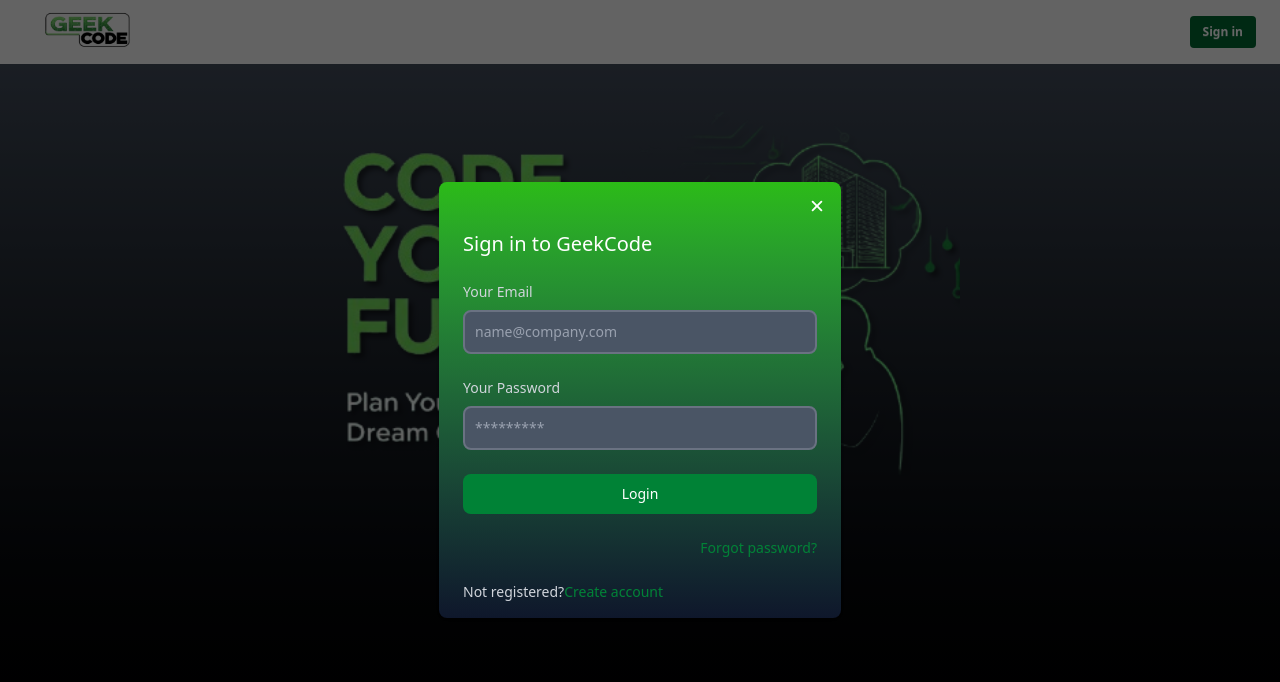
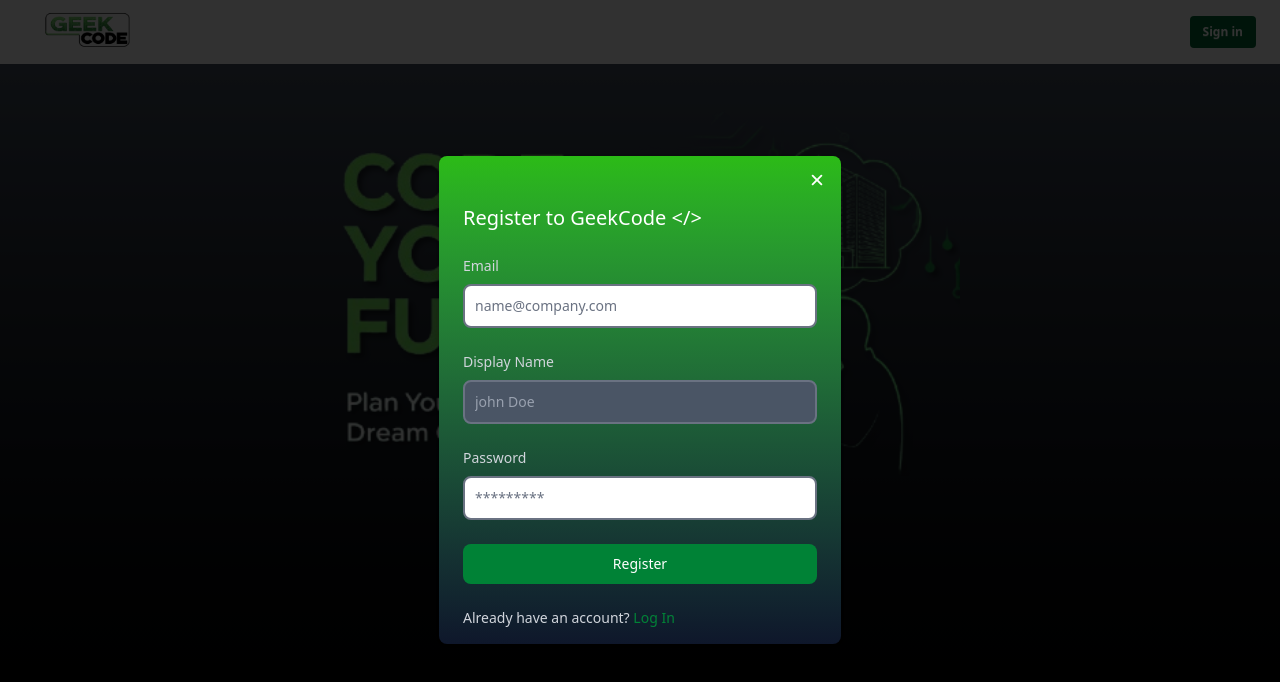
Before and after one commit to prakhar-srivastavaa/GeekCode, a Next.js app in the folder geekcode/: page /auth in a window 1280 px wide. Shown: the top 682 px of the page. Built offline with nearby package versions, Linux system fonts and the light colour scheme.

Commit message:
register page done with form

```diff
--- a/geekcode/src/Components/Modals/AuthModal.tsx
+++ b/geekcode/src/Components/Modals/AuthModal.tsx
@@ -1,6 +1,7 @@
 import React from 'react';
 import { IoClose, IoCloseOutline } from 'react-icons/io5';
 import Login from './Login';
+import Signup from './Signup';
 
 type AuthModalProps = {
 
@@ -10,7 +11,7 @@ const AuthModal: React.FC<AuthModalProps> = () => {
 
     return (
         <>
-            <div className='absolute top-0 left-0 w-full h-full flex items-center justify-center bg-black/60'></div>
+            <div className='absolute top-0 left-0 w-full h-full flex items-center justify-center bg-black/80'></div>
             <div className='w-full sm:w-[450px]  absolute top-[50%] left-[50%] translate-x-[-50%] translate-y-[-50%]  flex justify-center items-center'>
                 <div className='relative w-full h-full mx-auto flex items-center justify-center'>
                     <div className='bg-white rounded-lg shadow relative w-full bg-gradient-to-b from-brand-orange rounded-lg s to-slate-900 mx-6'>
@@ -21,7 +22,7 @@ const AuthModal: React.FC<AuthModalProps> = () => {
                                 <IoClose className='h-5 w-5'/>
                             </button>
                         </div>
-                        <Login />
+                        <Signup />
                     </div>
                 </div>
             </div>
--- a/geekcode/src/Components/Modals/Login.tsx
+++ b/geekcode/src/Components/Modals/Login.tsx
@@ -9,7 +9,7 @@ const Login: React.FC<LoginProps> = () => {
     return (
         <form className='space-y-6 px-6 pb-4'>
             <h3 className='text-xl font-medium text-white'>
-                Sign in to GeekCode
+                Sign in to GeekCode {"</>"}
             </h3>
             <div>
                 <label htmlFor="email" className='text-sm font-medium block mb-2 text-gray-300'>
@@ -43,7 +43,7 @@ const Login: React.FC<LoginProps> = () => {
                 </a>
             </button>
             <div className='text-sm font-medium text-gray-300'>
-                Not registered?
+                Not registered?{" "}
                 <a></a>
                 <a href='#' className=' text-green-700 hover:underline w-full'>
                     Create account
--- a/geekcode/src/Components/Modals/Signup.tsx
+++ b/geekcode/src/Components/Modals/Signup.tsx
@@ -0,0 +1,62 @@
+import React from 'react';
+
+type SignupProps = {
+
+};
+
+const Signup: React.FC<SignupProps> = () => {
+
+    return (
+        <form className='space-y-6 px-6 pb-4 '>
+            <h3 className='text-xl font-medium text-white'>
+                Register to GeekCode {"</>"}
+            </h3>
+            <div>
+                <label htmlFor="email" className='text-sm font-medium block mb-2 text-gray-300'>
+                    Email
+                </label>
+                <input type="email"
+                    name="email"
+                    id="email"
+                    className='border-2 outline-none sm:text-sm rounded-lg focus:ring-blue-500 focus:border-blue-500 block w-full p-2.5 bg-white border-gray-500 placeholder-gray-500 text-black'
+                    placeholder='name@company.com'
+                />
+            </div>
+            <div>
+                <label htmlFor="displayName" className='text-sm font-medium block mb-2 text-gray-300'>
+                    Display Name
+                </label>
+                <input type="displayName"
+                    name="displayName"
+                    id="displayName"
+                    className='border-2 outline-none sm:text-sm rounded-lg focus:ring-blue-500 focus:border-blue-500 block w-full p-2.5 bg-gray-600 border-gray-500 placeholder-gray-400 text-white'
+                    placeholder='john Doe'
+                />
+            </div>
+            <div>
+                <label htmlFor="password" className='text-sm font-medium block mb-2 text-gray-300'>
+                    Password
+                </label>
+                <input type="password"
+                    name="password"
+                    id="password"
+                    className='border-2 outline-none sm:text-sm rounded-lg focus:ring-blue-500 focus:border-blue-500 block w-full p-2.5 bg-white border-gray-500 placeholder-gray-500 text-black'
+                    placeholder='*********'
+                />
+            </div>
+
+            <button type='submit' className='w-full text-white bg-green-700 hover:bg-green-800 focus:ring-4 focus:outline-none focus:ring-green-300 font-medium rounded-lg text-sm px-5 py-2.5 text-center'>
+                Register
+            </button>
+
+            <div className='text-sm font-medium text-gray-300'>
+                Already have an account?{" "}
+                <a></a>
+                <a href='#' className=' text-green-700 hover:underline w-full'>
+                    Log In
+                </a>
+            </div>
+        </form>
+    )
+}
+export default Signup;
```
